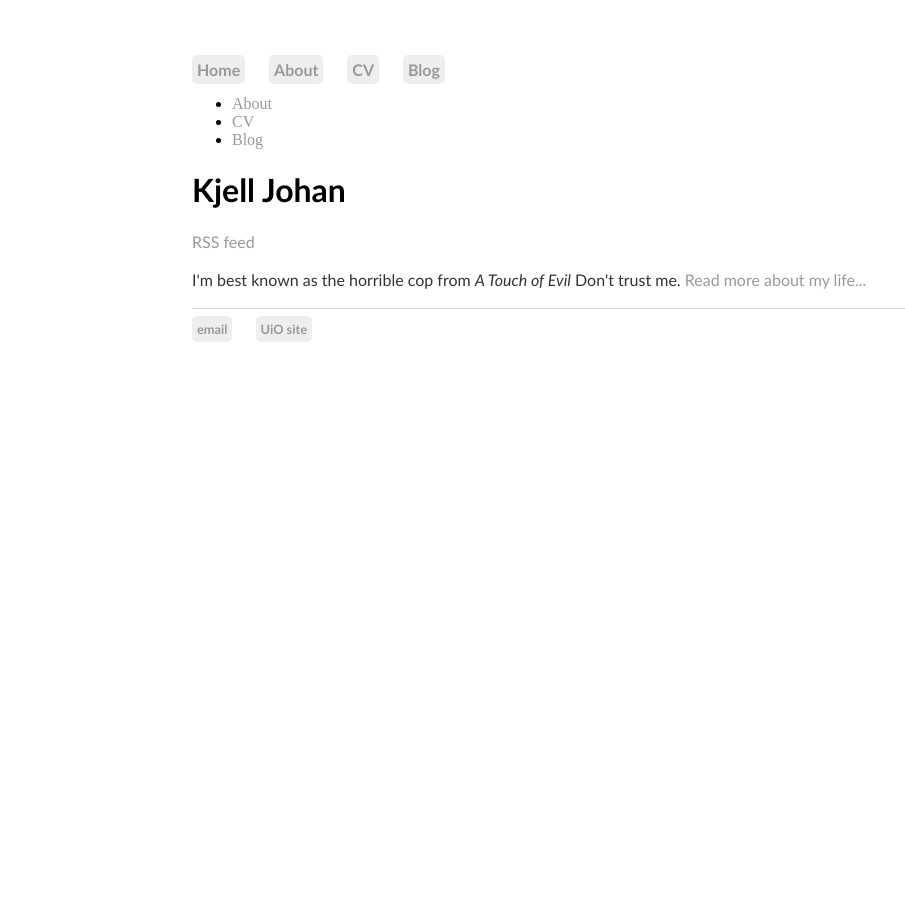
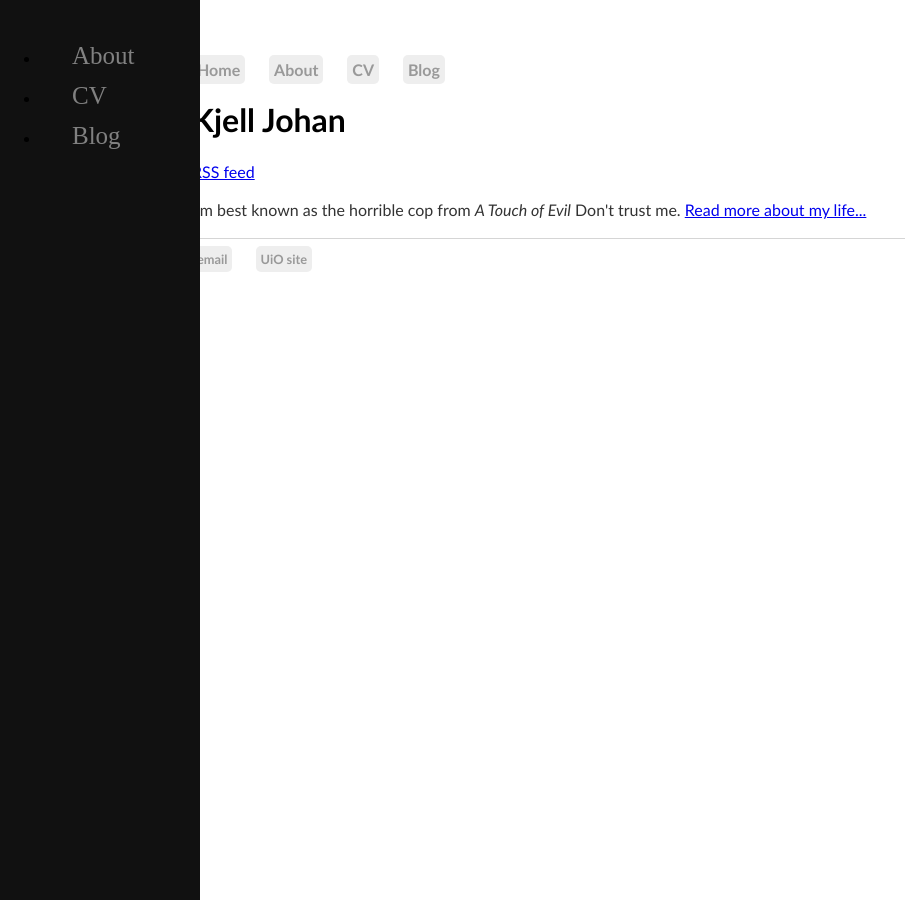
Before and after one commit to kjelljs/kjelljs.github.io, a Jekyll site: the page built from index.html, in a window 1280 px wide. Shown: the whole page, without its empty margins (0-905 px from the left). Built offline with Jekyll 4.4.1, drawn with Linux system fonts in a browser that asks for light colours.

Commit message:
Update main.css

```diff
--- a/css/main.css
+++ b/css/main.css
@@ -16,7 +16,7 @@ nav ul li, footer ul li {
   border-radius: 5px;
 }
 
-.sidenav {
+sidenav {
   height: 100%;
   width: 200px;
   position: fixed;
@@ -28,7 +28,7 @@ nav ul li, footer ul li {
   padding-top: 20px;
 }
 
-.sidenav a {
+sidenav a {
   padding: 6px 6px 6px 32px;
   text-decoration: none;
   font-size: 25px;
@@ -36,15 +36,15 @@ nav ul li, footer ul li {
   display: block;
 }
 
-.sidenav a:hover {
+sidenav a:hover {
   color: #f1f1f1;
 }
 
-a {
+nav a, footer a {
     text-decoration: none;
     color: #999;
 }
-a:hover {
+nav a:hover, footer a:hover {
     text-decoration: underline;
 }
 h1 {
```
